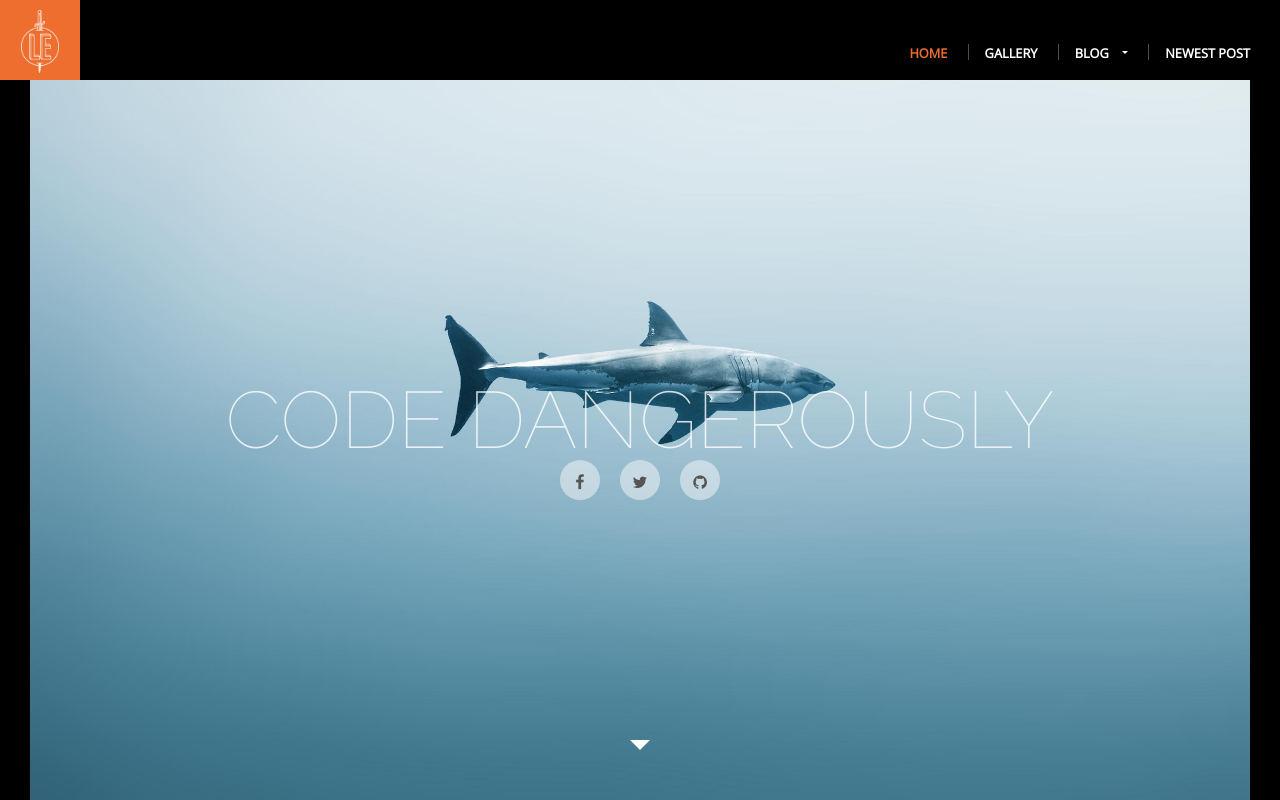
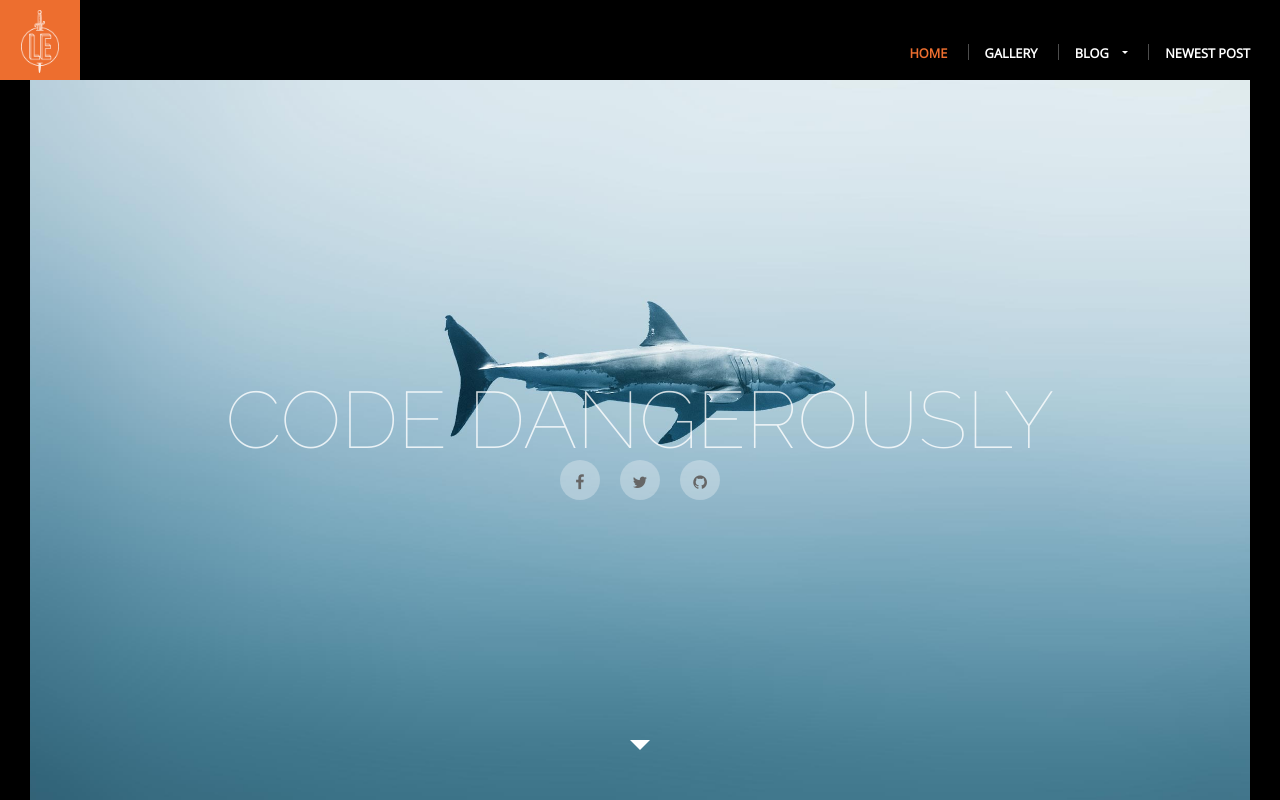
Before and after one commit to joaquinfox/LETBD_mockup.github.io, a plain HTML site: page _site/index.html in a window 1280 px wide. Shown: the top 800 px of the page. Drawn offline with nearby package versions, Linux system fonts and the light colour scheme.

Commit message:
adjust social logo color and shading

```diff
--- a/_site/css/main.css
+++ b/_site/css/main.css
@@ -324,7 +324,6 @@ h1, h2, h3, h4, h5, h6 {
 }
 /* HERO STYLES */
 .full-hero {
-  background-color: #c7dbfc;
   background-size: cover;
   box-sizing: border-box;
   height: 90vh;
@@ -341,7 +340,6 @@ h1, h2, h3, h4, h5, h6 {
   width: 0;
 }
 .hero-content {
-  /*color: #fff;*/
   position: relative;
   text-align: center;
   text-transform: uppercase;
@@ -353,8 +351,8 @@ h1, h2, h3, h4, h5, h6 {
   font-size: 5rem;
 }
 .hero-content .social-link {
-  background-color: rgba(250, 250, 250, .5);
-  color: #555;
+  background-color: rgba(250, 250, 250, .3);
+  color: #666;
 }
 .hero-content .social-link:hover {
   background-color: #000;
@@ -376,10 +374,8 @@ h1, h2, h3, h4, h5, h6 {
   text-align: center;
 }
 .social-link {
-  /*background: rgba(150,150,150, 0.5);*/
-  border-radius: 99px;
+  border-radius: 100px;
   box-sizing: border-box;
-  /*color: #fff;*/
   display: inline-block;
   font-family: helvetica, arial, sans-serif;
   font-size: 1rem;
--- a/css/main.css
+++ b/css/main.css
@@ -324,7 +324,6 @@ h1, h2, h3, h4, h5, h6 {
 }
 /* HERO STYLES */
 .full-hero {
-  background-color: #c7dbfc;
   background-size: cover;
   box-sizing: border-box;
   height: 90vh;
@@ -341,7 +340,6 @@ h1, h2, h3, h4, h5, h6 {
   width: 0;
 }
 .hero-content {
-  /*color: #fff;*/
   position: relative;
   text-align: center;
   text-transform: uppercase;
@@ -353,8 +351,8 @@ h1, h2, h3, h4, h5, h6 {
   font-size: 5rem;
 }
 .hero-content .social-link {
-  background-color: rgba(250, 250, 250, .5);
-  color: #555;
+  background-color: rgba(250, 250, 250, .3);
+  color: #666;
 }
 .hero-content .social-link:hover {
   background-color: #000;
@@ -376,10 +374,8 @@ h1, h2, h3, h4, h5, h6 {
   text-align: center;
 }
 .social-link {
-  /*background: rgba(150,150,150, 0.5);*/
-  border-radius: 99px;
+  border-radius: 100px;
   box-sizing: border-box;
-  /*color: #fff;*/
   display: inline-block;
   font-family: helvetica, arial, sans-serif;
   font-size: 1rem;
```
